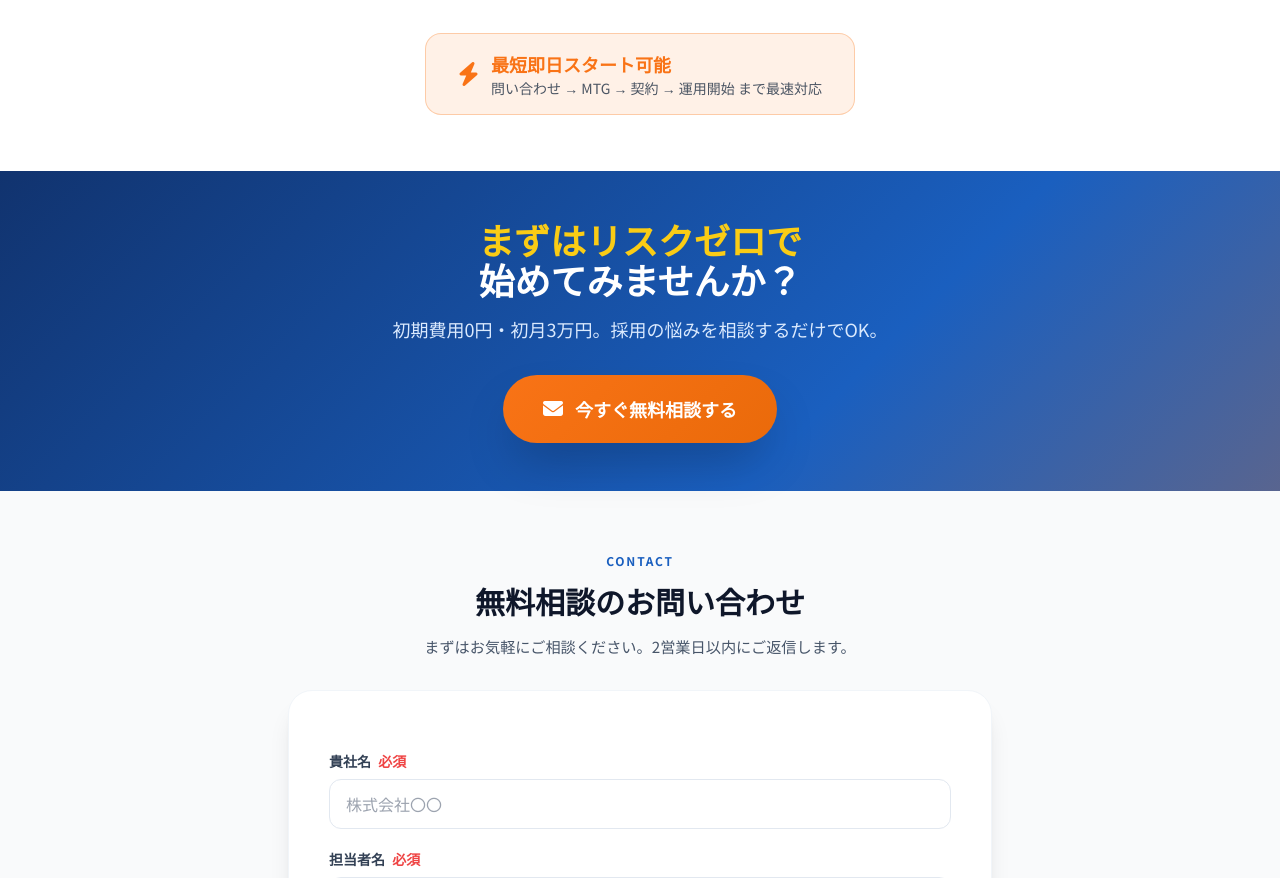
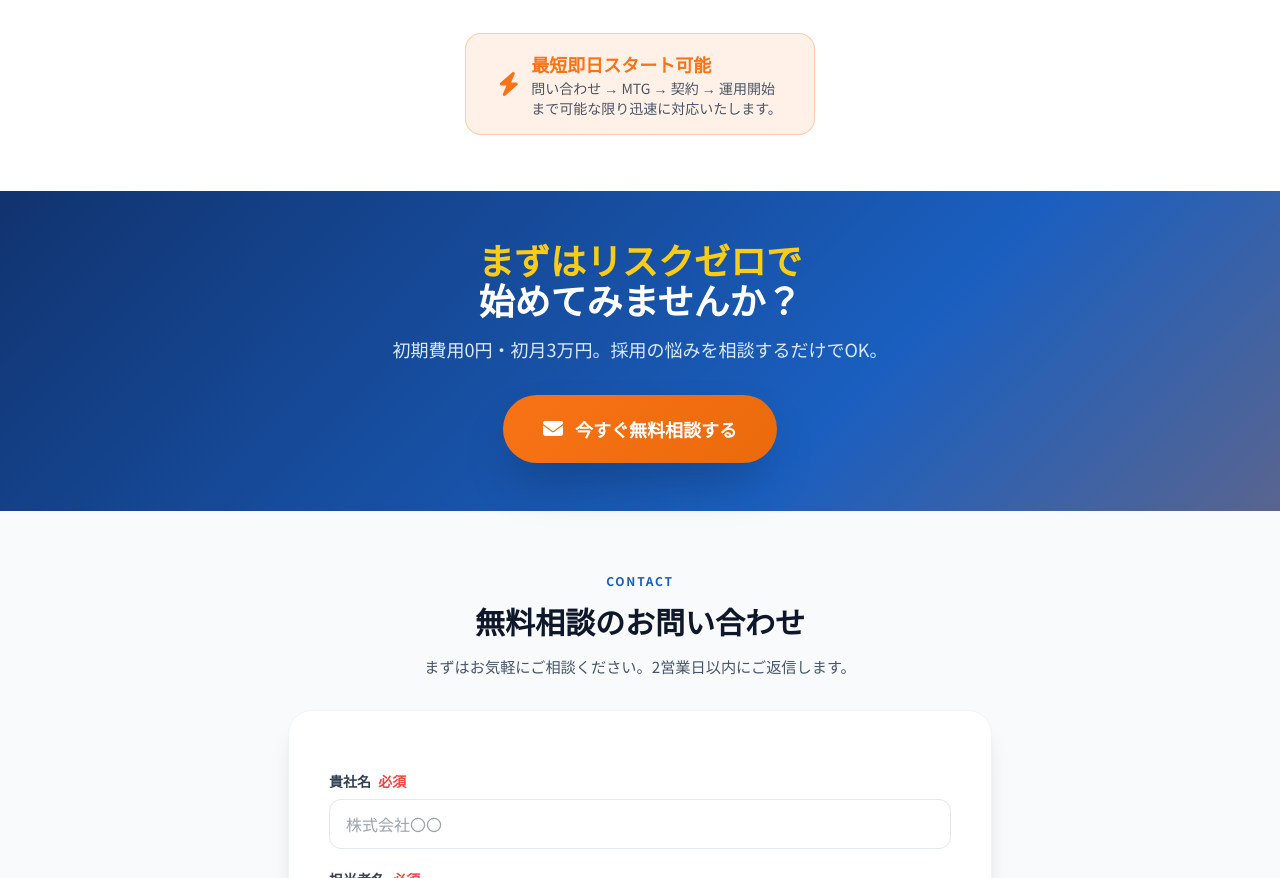
Before and after one commit to facetaro-agent/shokizero, a website: page webapp 4/index.html in a window 1280 px wide. Shown: the part 4998-5876 px from the top of the page. Drawn offline with nearby package versions, Linux system fonts and the light colour scheme.

Commit message:
Update index.html

```diff
--- a/webapp 4/index.html
+++ b/webapp 4/index.html
@@ -568,7 +568,7 @@
           <i class="fa-solid fa-bolt text-accent text-2xl"></i>
           <div class="text-left">
             <div class="font-black text-accent text-lg">最短即日スタート可能</div>
-            <div class="text-sm text-gray-600">問い合わせ → MTG → 契約 → 運用開始 まで最速対応</div>
+            <div class="text-sm text-gray-600">問い合わせ → MTG → 契約 → 運用開始<br>まで可能な限り迅速に対応いたします。</div>
           </div>
         </div>
       </div>
```
